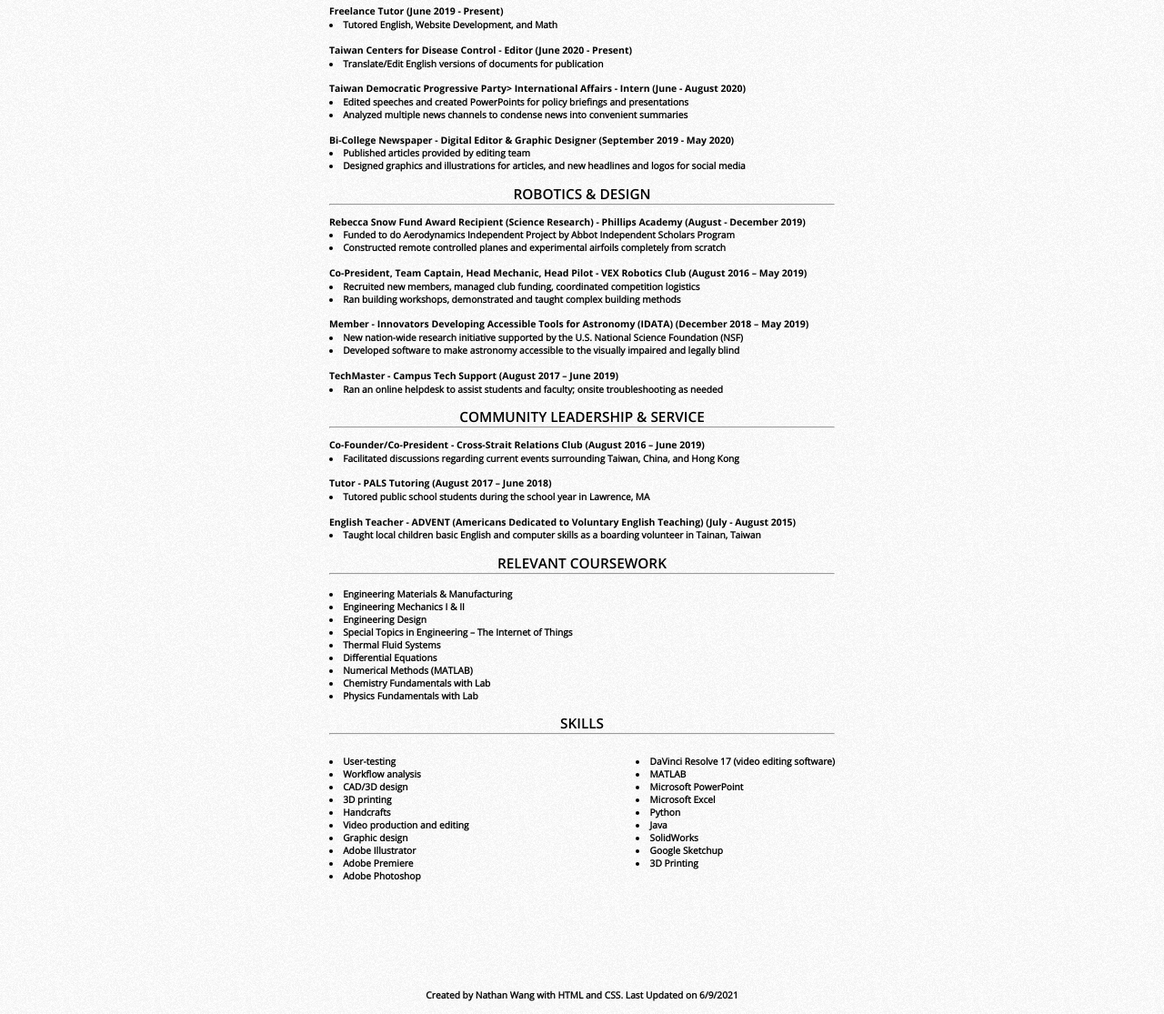
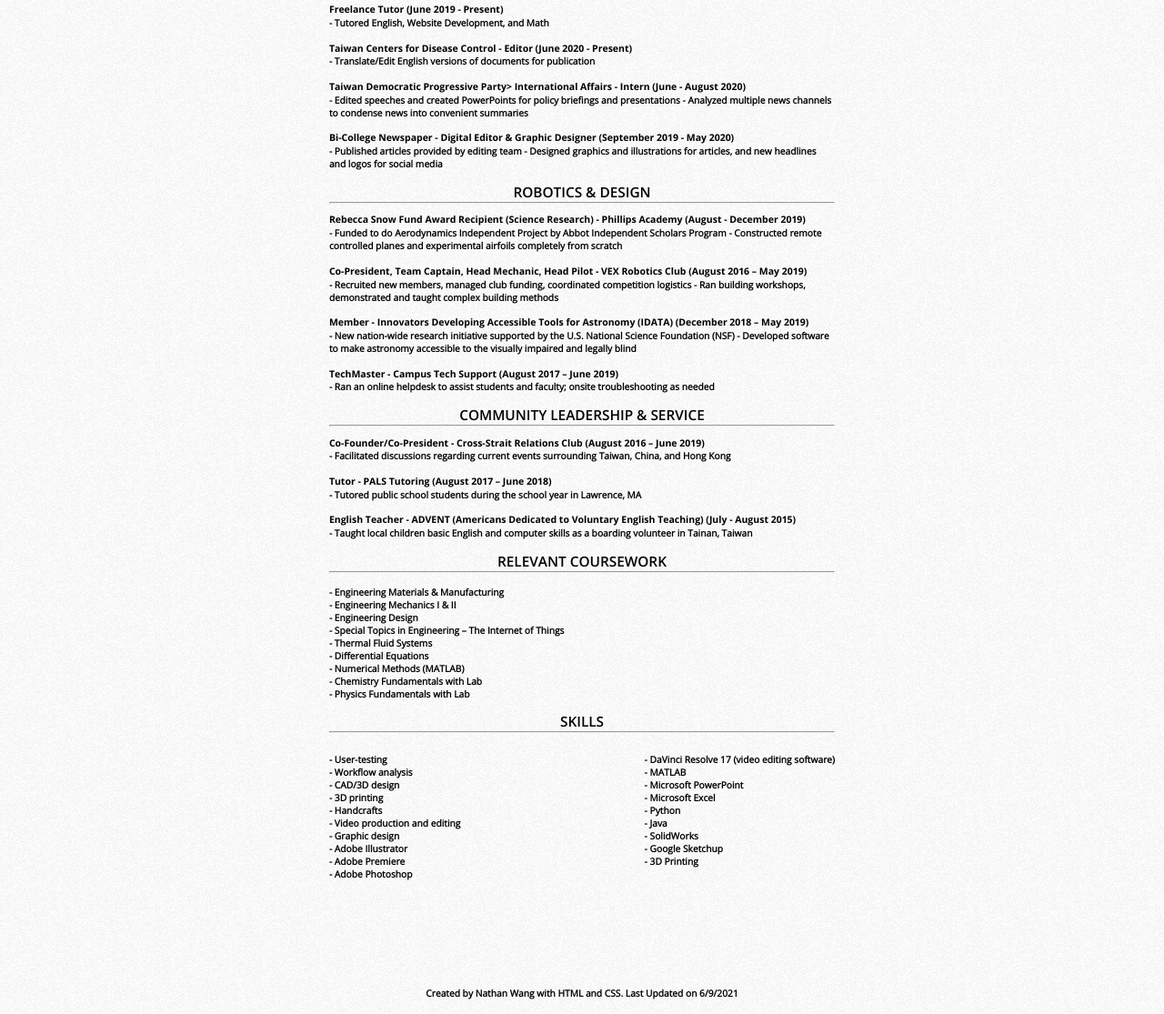
Before and after one commit to natewang36/natewang36.github.io, a plain HTML site: page experimental/resume.html in a window 1280 px wide. Shown: the part 423-1538 px from the top of the page at 91% size. Drawn offline with Linux system fonts and the light colour scheme.

Commit message:
6/9/2021 - 9:58PM Taiwan Time. Validated all 3 HTML and 4 CSS files with provided resources.

```diff
--- a/experimental/index_style.css
+++ b/experimental/index_style.css
@@ -1,5 +1,5 @@
 body {
-  background-image: linear-gradient(to bottom, #2266aa, #6aa6e2);
+  background-image: linear-gradient(to right, #2266aa, #6aa6e2);
 }
 label {
     color: white;
@@ -26,7 +26,6 @@ h3 {
 }
 .button{
   border: 2px solid white;
-  background-image: transparent;
   border-radius: 0px;
   color: white;
   text-align: center;
@@ -44,7 +43,6 @@ h3 {
   background-image: linear-gradient(to left, black, black);
   -webkit-background-clip: text;
   -webkit-text-fill-color: transparent;
-  text-decoration: bold;
   border: 2px solid transparent;
   border-image: linear-gradient(to left, black, black);
   border-image-slice: 1;
--- a/experimental/resume.html
+++ b/experimental/resume.html
@@ -1,5 +1,7 @@
+<!DOCTYPE html>
 <html lang="en">
 <head>
+<meta charset="utf-8"/>
   <link rel="stylesheet" href="resume_style.css" />
   <link rel="stylesheet" href="fonts.css" />
   <title>Resume</title>
@@ -10,16 +12,15 @@
 <!-- Left Header -->
   <div class="headleft">
 <h1>Nathan C. Wang</h1>
-<h2>Interested in integrating robotics and engineering with human needs</p>
+<h2>Interested in integrating robotics and engineering with human needs</h2>
 </div>
 <!-- Right Header -->
 <div class="headright">
 <h2>
   <br>
-  <p>nwang05@tufts.edu</p>
-  <p>nathancwang.com</p>
-  <!-- <p>(562)242-6912</p> -->
-  <p>Medford, MA, USA</p>
+  nwang05@tufts.edu<br>
+  nathancwang.com<br>
+  Medford, MA, USA<br>
 </h2>
 </div>
 
@@ -55,18 +56,18 @@ GPA: 3.84</h4>
 </div>
 <hr>
 <h3>Freelance Tutor (June 2019 - Present)</h3>
-<h4><li>Tutored English, Website Development, and Math</li></h4>
+<h4>- Tutored English, Website Development, and Math</h4>
 
 <h3>Taiwan Centers for Disease Control - Editor (June 2020 - Present)</h3>
-<h4><li>Translate/Edit English versions of documents for publication</li></h4>
+<h4>- Translate/Edit English versions of documents for publication</h4>
 
 <h3>Taiwan Democratic Progressive Party> International Affairs - Intern (June - August 2020)</h3>
-<h4><li>Edited speeches and created PowerPoints for policy briefings and presentations</li>
-<li>Analyzed multiple news channels to condense news into convenient summaries</li></h4>
+<h4>- Edited speeches and created PowerPoints for policy briefings and presentations
+- Analyzed multiple news channels to condense news into convenient summaries</h4>
 
 <h3>Bi-College Newspaper - Digital Editor & Graphic Designer (September 2019 - May 2020)</h3>
-<h4><li>Published articles provided by editing team</li>
-<li>Designed graphics and illustrations for articles, and new headlines and logos for social media</li></h4>
+<h4>- Published articles provided by editing team
+- Designed graphics and illustrations for articles, and new headlines and logos for social media</h4>
 
 </div>
 
@@ -80,19 +81,19 @@ GPA: 3.84</h4>
 <hr>
 
 <h3>Rebecca Snow Fund Award Recipient (Science Research) - Phillips Academy (August - December 2019)</h3>
-<h4><li>Funded to do Aerodynamics Independent Project by Abbot Independent Scholars Program</li>
-<li>Constructed remote controlled planes and experimental airfoils completely from scratch</li></h4>
+<h4>- Funded to do Aerodynamics Independent Project by Abbot Independent Scholars Program
+- Constructed remote controlled planes and experimental airfoils completely from scratch</h4>
 
 <h3>Co-President, Team Captain, Head Mechanic, Head Pilot - VEX Robotics Club (August 2016 – May 2019)</h3>
-<h4><li>Recruited new members, managed club funding, coordinated competition logistics</li>
-<li>Ran building workshops, demonstrated and taught complex building methods</li></h4>
+<h4>- Recruited new members, managed club funding, coordinated competition logistics
+- Ran building workshops, demonstrated and taught complex building methods</h4>
 
 <h3>Member - Innovators Developing Accessible Tools for Astronomy (IDATA) (December 2018 – May 2019)</h3>
-<h4><li>New nation-wide research initiative supported by the U.S. National Science Foundation (NSF)</li>
-<li>Developed software to make astronomy accessible to the visually impaired and legally blind</li></h4>
+<h4>- New nation-wide research initiative supported by the U.S. National Science Foundation (NSF)
+- Developed software to make astronomy accessible to the visually impaired and legally blind</h4>
 
 <h3>TechMaster - Campus Tech Support (August 2017 – June 2019)</h3>
-<h4><li>Ran an online helpdesk to assist students and faculty; onsite troubleshooting as needed</li></h4>
+<h4>- Ran an online helpdesk to assist students and faculty; onsite troubleshooting as needed</h4>
 
 </div>
 
@@ -105,13 +106,13 @@ GPA: 3.84</h4>
 </div>
 <hr>
 <h3>Co-Founder/Co-President - Cross-Strait Relations Club (August 2016 – June 2019)</h3>
-<h4><li>Facilitated discussions regarding current events surrounding Taiwan, China, and Hong Kong</li></h4>
+<h4>- Facilitated discussions regarding current events surrounding Taiwan, China, and Hong Kong</h4>
 
 <h3>Tutor - PALS Tutoring (August 2017 – June 2018)</h3>
-<h4><li>Tutored public school students during the school year in Lawrence, MA</li></h4>
+<h4>- Tutored public school students during the school year in Lawrence, MA</h4>
 
 <h3>English Teacher - ADVENT (Americans Dedicated to Voluntary English Teaching) (July - August 2015)</h3>
-<h4><li>Taught local children basic English and computer skills as a boarding volunteer in Tainan, Taiwan</li></h4>
+<h4>- Taught local children basic English and computer skills as a boarding volunteer in Tainan, Taiwan</h4>
 </div>
 
 <!-- RELEVANT COURSEWORK -->
@@ -122,15 +123,15 @@ GPA: 3.84</h4>
 <h5>RELEVANT COURSEWORK</h5>
 </div>
 <hr>
-<h4><li>Engineering Materials & Manufacturing</li>
-<li>Engineering Mechanics I & II</li>
-<li>Engineering Design</li>
-<li>Special Topics in Engineering – The Internet of Things</li>
-<li>Thermal Fluid Systems</li>
-<li>Differential Equations</li>
-<li>Numerical Methods (MATLAB)</li>
-<li>Chemistry Fundamentals with Lab</li>
-<li>Physics Fundamentals with Lab</li>
+<h4>- Engineering Materials & Manufacturing<br>
+- Engineering Mechanics I & II<br>
+- Engineering Design<br>
+- Special Topics in Engineering – The Internet of Things<br>
+- Thermal Fluid Systems<br>
+- Differential Equations<br>
+- Numerical Methods (MATLAB)<br>
+- Chemistry Fundamentals with Lab<br>
+- Physics Fundamentals with Lab<br>
 </h4>
 
 </div>
@@ -145,29 +146,29 @@ GPA: 3.84</h4>
 </div>
 <div class="left">
 <h4>
-<li>User-testing</li>
-<li>Workflow analysis</li>
-<li>CAD/3D design</li>
-<li>3D printing</li>
-<li>Handcrafts</li>
-<li>Video production and editing</li>
-<li>Graphic design</li>
-<li>Adobe Illustrator</li>
-<li>Adobe Premiere</li>
-<li>Adobe Photoshop</li>
+- User-testing<br>
+- Workflow analysis<br>
+- CAD/3D design<br>
+- 3D printing<br>
+- Handcrafts<br>
+- Video production and editing<br>
+- Graphic design<br>
+- Adobe Illustrator<br>
+- Adobe Premiere<br>
+- Adobe Photoshop<br>
 </h4>
 </div>
 <div class="right">
   <h4>
-<li>DaVinci Resolve 17 (video editing software)</li>
-<li>MATLAB</li>
-<li>Microsoft PowerPoint</li>
-<li>Microsoft Excel</li>
-<li>Python</li>
-<li>Java</li>
-<li>SolidWorks</li>
-<li>Google Sketchup</li>
-<li>3D Printing</li>
+- DaVinci Resolve 17 (video editing software)<br>
+- MATLAB<br>
+- Microsoft PowerPoint<br>
+- Microsoft Excel<br>
+- Python<br>
+- Java<br>
+- SolidWorks<br>
+- Google Sketchup<br>
+- 3D Printing<br>
 </h4>
 </div>
 <div class="separator"></div>
```
Also changed, not shown: experimental/bio.html (+5 -2 lines), experimental/index.html (+2 -0 lines).
